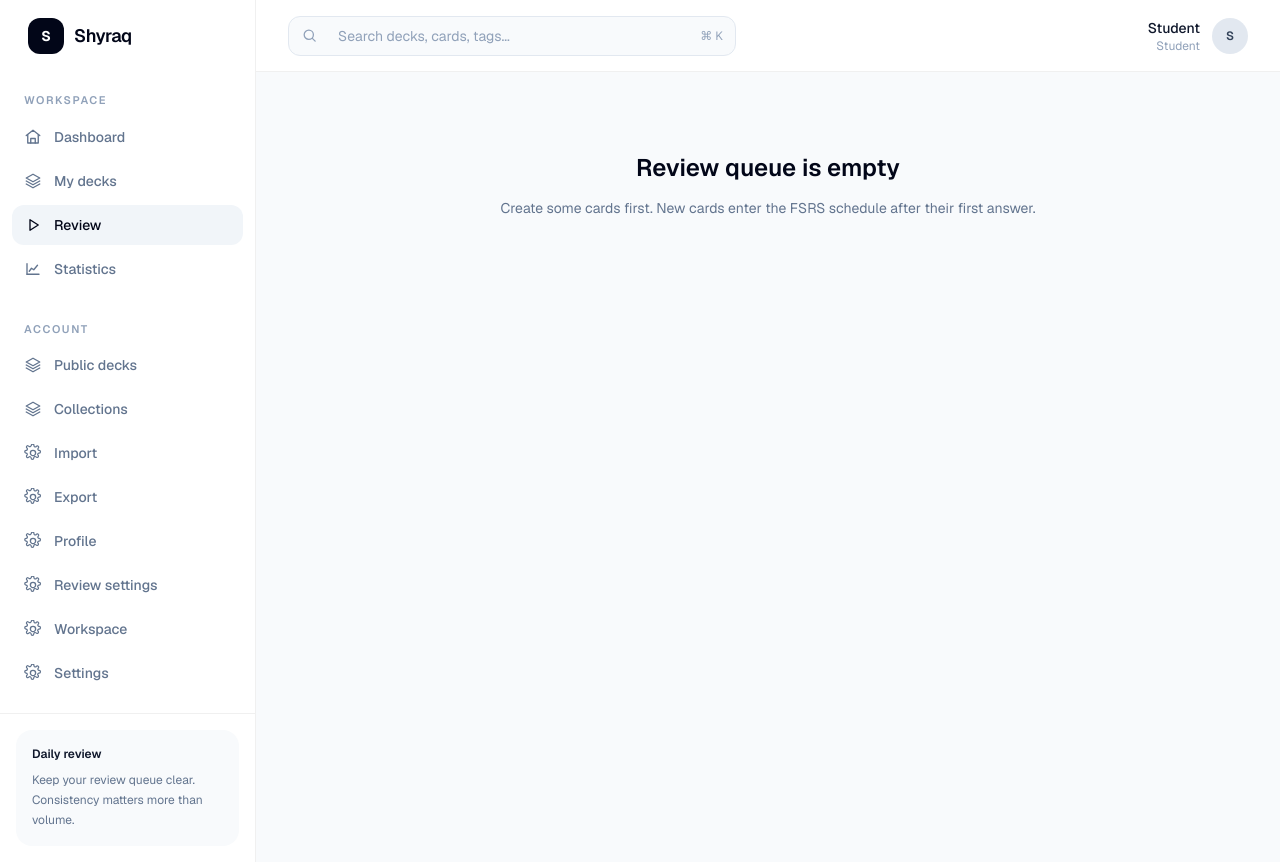
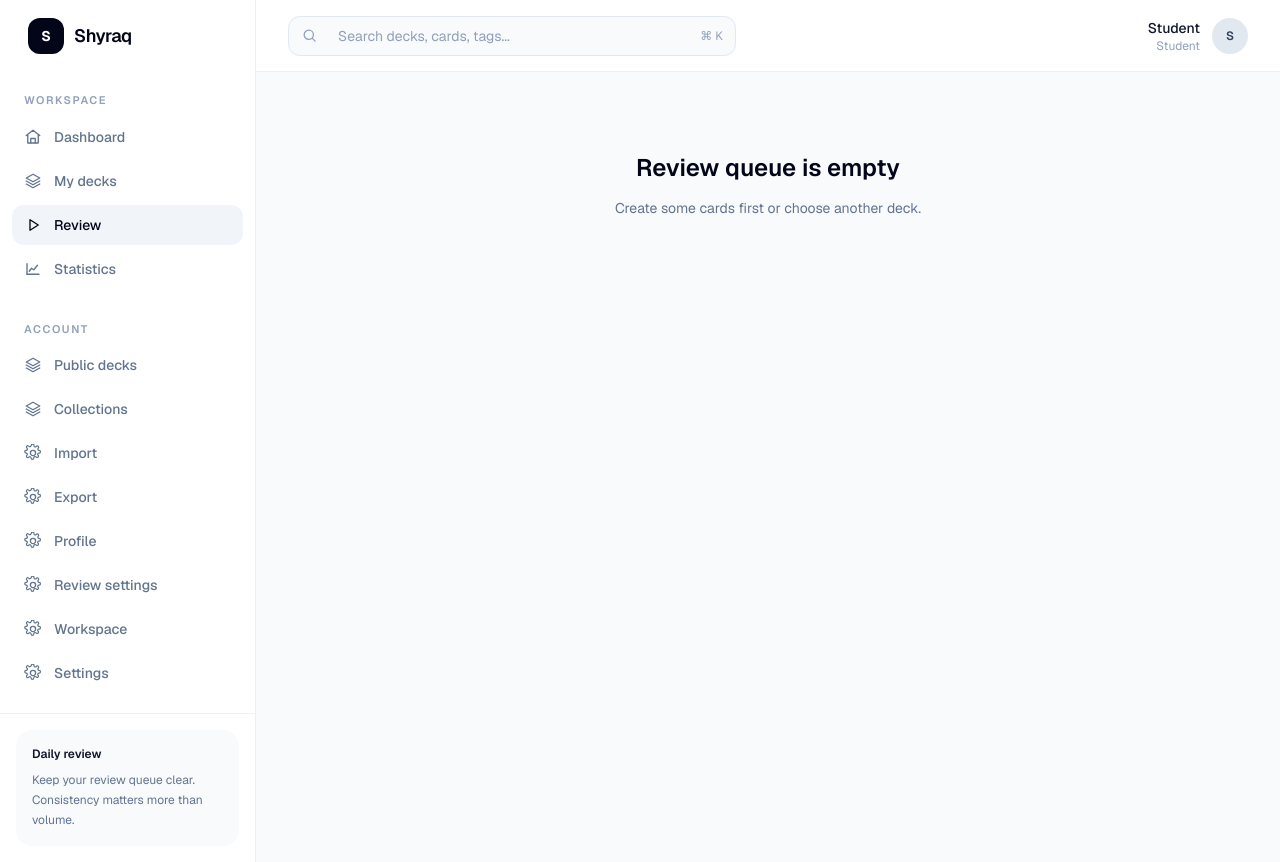
Before and after one commit to Dinislam2009/shyraq, a Next.js app: page /review in a window 1280 px wide. Built offline with nearby package versions, Linux system fonts and the light colour scheme; no server answers.

Commit message:
feat: add deck-scoped review and 30-day statistics

```diff
--- a/src/app/review/page.tsx
+++ b/src/app/review/page.tsx
@@ -2,4 +2,8 @@ import {AppShell} from "@/components/app-shell";
 import {getCurrentUser,getReviewCard,getReviewPreferences} from "@/lib/supabase/queries";
 import {ReviewRunner} from "@/components/review-runner";
 const defaults={desired_retention:0.9,maximum_interval:36500,learning_steps:["1m","10m"],relearning_steps:["10m"],enable_fuzz:true,enable_short_term:true};
-export default async function ReviewPage(){const item:any=await getReviewCard();const user=await getCurrentUser();const raw:any=await getReviewPreferences();const preferences=raw?{...defaults,...raw,learning_steps:Array.isArray(raw.learning_steps)?raw.learning_steps:defaults.learning_steps,relearning_steps:Array.isArray(raw.relearning_steps)?raw.relearning_steps:defaults.relearning_steps}:defaults;if(!item||!user)return <AppShell><div className="mx-auto max-w-2xl px-5 py-20 text-center"><h1 className="text-2xl font-semibold">Review queue is empty</h1><p className="mt-3 text-sm leading-6 text-slate-500">Create some cards first. New cards enter the FSRS schedule after their first answer.</p></div></AppShell>;return <AppShell><ReviewRunner userId={user.id} card={item.card} stateData={item.stateData} preferences={preferences}/></AppShell>}
+export default async function ReviewPage({searchParams}:{searchParams:Promise<{deck?:string}>}){
+ const {deck}=await searchParams;const item:any=await getReviewCard(deck);const user=await getCurrentUser();const raw:any=await getReviewPreferences();const preferences=raw?{...defaults,...raw,learning_steps:Array.isArray(raw.learning_steps)?raw.learning_steps:defaults.learning_steps,relearning_steps:Array.isArray(raw.relearning_steps)?raw.relearning_steps:defaults.relearning_steps}:defaults;
+ if(!item||!user)return <AppShell><div className="mx-auto max-w-2xl px-5 py-20 text-center"><h1 className="text-2xl font-semibold">Review queue is empty</h1><p className="mt-3 text-sm leading-6 text-slate-500">Create some cards first or choose another deck.</p></div></AppShell>;
+ return <AppShell><ReviewRunner userId={user.id} card={item.card} stateData={item.stateData} preferences={preferences} isNew={item.isNew}/></AppShell>;
+}
```
